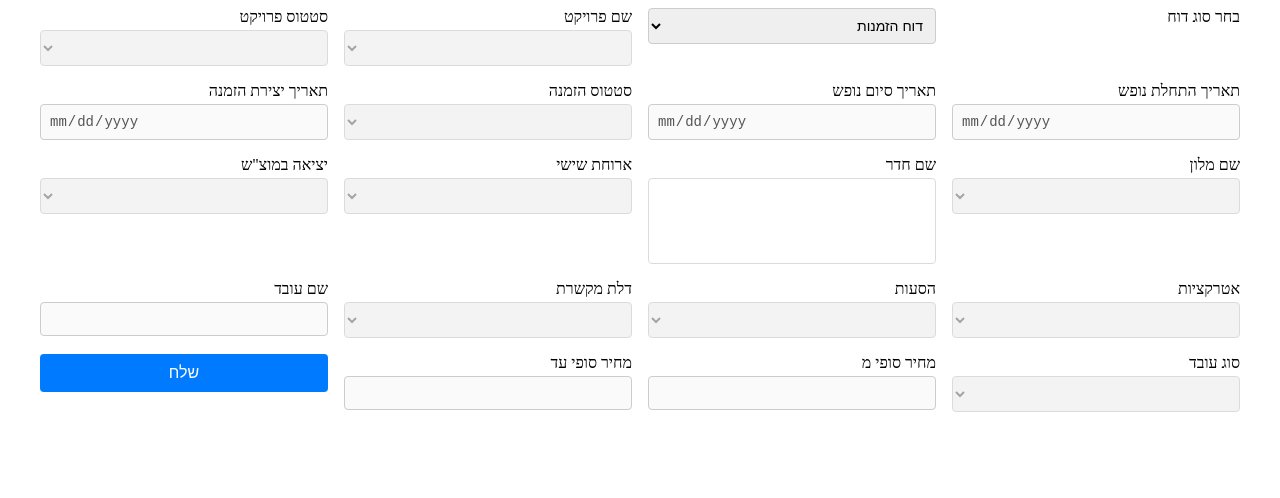
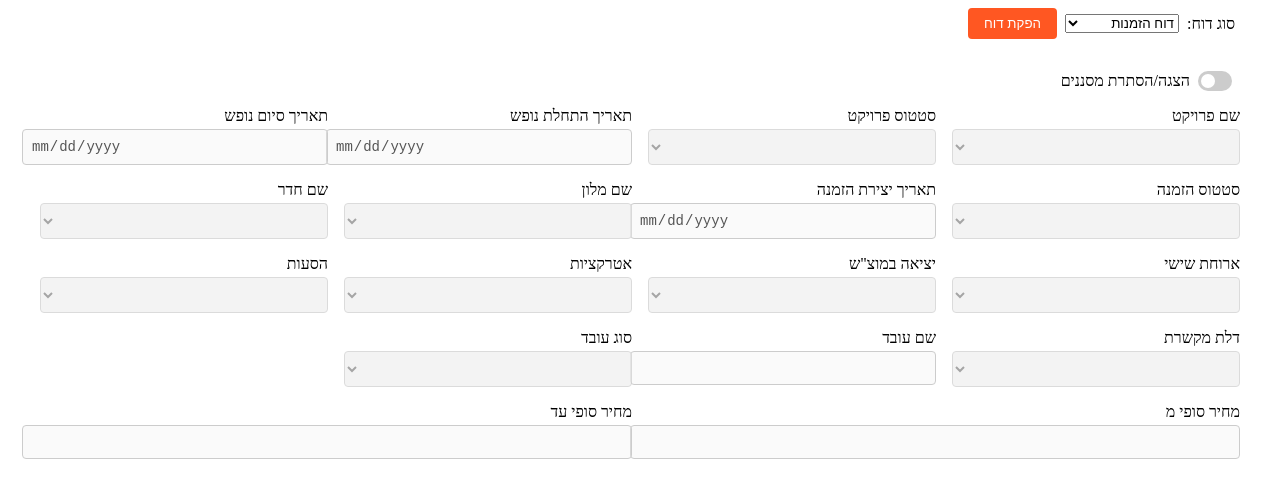
Before and after one commit to tomkedem/dynamic-filter-project, an Angular app: page / in a window 1280 px wide. Shown: the top 498 px of the page. Built offline with nearby package versions, Linux system fonts and the light colour scheme.

Commit message:
now it works

```diff
--- a/angular.json
+++ b/angular.json
@@ -98,5 +98,8 @@
         }
       }
     }
+  },
+  "cli": {
+    "analytics": false
   }
 }
--- a/src/app/Moduls/dynamic-form/dynamic-form.component.css
+++ b/src/app/Moduls/dynamic-form/dynamic-form.component.css
@@ -1,20 +1,45 @@
+/* General Form Layout */
 .dynamic-form {
   display: grid;
-    grid-template-columns: repeat(4, 1fr); /* Default: 4 columns */
-    grid-gap: 16px; /* Space between controls */
-    max-width: 1200px; /* Maximum form width */
+  grid-template-columns: repeat(4, 1fr); /* 4 columns of equal width */
+  grid-gap: 16px; /* Space between the grid items */
+  max-width: 1200px; /* Maximum width for the form */
   margin: auto; /* Center the form on the screen */
-    direction: rtl; /* Arrange controls from right to left */
+  direction: rtl; /* Right-to-left layout */
 }
 
 .form-control-group {
   display: flex;
   flex-direction: column;
+  grid-column: span 1; /* Default to full width unless specified */
+}
+
+/* Specific Styling for Half-Width Controls */
+
+.form-control-group.half-width {
+  grid-column: span 2; /* פקדים חצי רוחב */
+}
+
+.form-control-group.full-width {
+  grid-column: span 4; /* פקדים על כל הרוחב */
 }
 
 .form-control-group label {
   margin-bottom: 4px;
 }
+
+.form-control-group.span-1 {
+  grid-column: span 1;
+}
+
+.form-control-group.span-2 {
+  grid-column: span 2;
+}
+
+.form-control-group.span-4 {
+  grid-column: span 4;
+}
+
 
 .form-control-group input,
 .form-control-group select {
@@ -22,16 +47,15 @@
   border: 1px solid #ccc;
   border-radius: 4px;
   font-size: 14px;
+  width: 100%;
 }
 
-  button {
-    grid-column: span 4; /* Button takes full width */
-    padding: 10px 20px;
-    font-size: 16px;
-    background-color: #007bff;
+.btn-orange {
+  background-color: #ff5722; /* Orange background */
   color: white;
   border: none;
   border-radius: 4px;
+  padding: 8px 16px;
   cursor: pointer;
 }
 
@@ -40,23 +64,123 @@
   cursor: not-allowed;
 }
 
+/* Specific Styling for Report Type Group */
+.report-type-group {
+  display: flex;
+  flex-direction: row;
+  align-items: center;
+  justify-content: flex-end;
+  grid-column: span 4; /* Spanning all 4 columns */
+}
+
+.report-type-group label {
+  margin-left: 8px;
+}
+
+.report-type-select {
+  margin-left: 8px;
+  width: auto;
+}
+
+.report-btn {
+  margin-left: 16px;
+  background-color: #ff5722; /* Orange background */
+  color: white;
+  border: none;
+  border-radius: 4px;
+  padding: 8px 16px;
+  cursor: pointer;
+}
+
+
+/* Toggle Filters Group */
+.toggle-filters-group {
+  display: flex;
+  align-items: center;
+  justify-content: flex-start; /* Align to the start (left in RTL) */
+  grid-column: span 4; /* Spanning all 4 columns */
+  margin-top: 16px;
+}
+
+.switch {
+  margin-right: 8px; /* Space between the switch and label */
+  position: relative;
+  display: inline-block;
+  width: 34px;
+  height: 20px;
+}
+
+.filter-label {
+  margin-right: 8px; /* Add space between switch and label */
+}
+
+.switch input {
+  opacity: 0;
+  width: 0;
+  height: 0;
+}
+
+.slider {
+  position: absolute;
+  cursor: pointer;
+  top: 0;
+  left: 0;
+  right: 0;
+  bottom: 0;
+  background-color: #ccc;
+  transition: .4s;
+  border-radius: 34px;
+}
+
+.slider:before {
+  position: absolute;
+  content: "";
+  height: 14px;
+  width: 14px;
+  left: 3px;
+  bottom: 3px;
+  background-color: white;
+  transition: .4s;
+  border-radius: 50%;
+}
+
+input:checked + .slider {
+  background-color: #2196F3;
+}
+
+input:checked + .slider:before {
+  transform: translateX(14px);
+}
+
 /* Responsiveness */
 @media (max-width: 1024px) {
   .dynamic-form {
-      grid-template-columns: repeat(2, 1fr); /* Medium screens: 2 columns */
+    grid-template-columns: repeat(2, 1fr); /* 2 columns on medium screens */
   }
 
   button {
-      grid-column: span 2; /* Button takes full 2 columns */
+    grid-column: span 2; /* Button takes full width of 2 columns */
+  }
+
+  .report-type-group,
+  .toggle-filters-group {
+    flex-direction: column;
+    align-items: flex-start;
   }
 }
 
 @media (max-width: 600px) {
   .dynamic-form {
-      grid-template-columns: 1fr; /* Small screens: 1 column */
+    grid-template-columns: 1fr; /* 1 column on small screens */
   }
 
   button {
-      grid-column: span 1; /* Button takes full column */
+    grid-column: span 1; /* Button takes full width of 1 column */
+  }
+
+  .report-type-group,
+  .toggle-filters-group {
+    flex-direction: column;
+    align-items: flex-start;
   }
 }
--- a/src/app/Moduls/dynamic-form/dynamic-form.component.html
+++ b/src/app/Moduls/dynamic-form/dynamic-form.component.html
@@ -1,25 +1,34 @@
 <form [formGroup]="form" (ngSubmit)="onSubmit()" class="dynamic-form">
-   <!-- Report Type Selection -->
-    <label>בחר סוג דוח</label>
-    <div class="form-control-group">
-    <select formControlName="reportType" class="form-control">
+
+  <!-- Report Type Selection and Button -->
+<div class="report-container">
+  <div class="report-type-group">
+    <label>סוג דוח:</label>
+    <select formControlName="reportType" class="form-control report-type-select">
       <option [value]="reportTypes.Orders">דוח הזמנות</option>
       <option [value]="reportTypes.TransportationData">דוח נתוני הסעות</option>
       <option [value]="reportTypes.DummyReport">דוח דמה</option>
       <option [value]="reportTypes.TestReport">דוח בדיקה</option>
     </select>
-    @if (form.get('reportType')?.invalid && form.get('reportType')?.touched){
-      <div class="text-danger">
-          @if (form.get('reportType')?.errors?.['required']){
-            יש לבחור סוג דוח
-          }
-      </div>
-     }
-    </div>
+    <button type="button" class="btn btn-orange report-btn">הפקת דוח</button>
+  </div>
+</div>
 
+<!-- Toggle Switch for Filters -->
+<div class="toggle-filters-group">
+  <label class="switch">
+    <input type="checkbox" id="toggle-filters" (change)="toggleFilters()" />
+    <span class="slider round"></span>
+  </label>
+  <label for="toggle-filters" class="filter-label">הצגה/הסתרת מסננים</label>
+</div>
+
+@if(controlsVisible){
   <!-- Dynamic Controls -->
   @for (control of controls; track control) {
-    <div class="form-control-group">
+
+    <div class="form-control-group"  [ngClass]="{'half-width': control.gridColumn === 'span 2'}">
+
       <label>{{ control.label }}</label>
       <ng-container [ngSwitch]="control.type">
 
@@ -75,9 +84,9 @@
               @if(form.get(control.controlName)?.errors?.['required']){
                   שדה חובה
               }
-            <div *ngIf="form.get(control.controlName)?.errors?.['min']">
-              הערך צריך להיות גדול מ-{{ form.get(control.controlName)?.errors?.['min']?.min }}
-            </div>
+              @if(form.get(control.controlName)?.errors?.['min']){
+              // הערך צריך להיות גדול מ-{{ form.get(control.controlName)?.errors?.['min']?.min }}
+              }
           </div>
           }
       }
@@ -102,7 +111,5 @@
     </ng-container>
    </div>
   }
-  <div class="form-control-group">
-    <button type="submit" class="btn btn-primary" [disabled]="form.invalid">שלח</button>
-  </div>
+}
 </form>
--- a/src/app/Moduls/dynamic-form/dynamic-form.component.ts
+++ b/src/app/Moduls/dynamic-form/dynamic-form.component.ts
@@ -19,6 +19,8 @@ interface Control {
   dependsOn?: string;
   options?: any[];
   order?: number;
+  cssClass?: string;  // Add gridColumn property here
+  gridColumn?: string;  // Add gridColumn property here
 }
 
 @Component({
@@ -30,6 +32,7 @@ interface Control {
 })
 export class DynamicFormComponent implements OnInit {
   form: FormGroup;
+  controlsVisible = true; // This variable tracks the visibility of the controls
   controls: Control[] = [];
   reportTypes = ReportType;
 
@@ -37,6 +40,9 @@ export class DynamicFormComponent implements OnInit {
     this.form = this.fb.group({});
   }
 
+  toggleFilters(): void {
+    this.controlsVisible = !this.controlsVisible;
+  }
   ngOnInit(): void {
     // Initialize form with a report type selection control
     this.form.addControl('reportType', this.fb.control({ value: '', disabled: false }, Validators.required));
@@ -64,11 +70,32 @@ export class DynamicFormComponent implements OnInit {
   }
 
 
+  // loadFormControls(controls: Control[]): void {
+  //   controls.forEach(control => {
+  //     const validators = this.buildValidators(control.validators || {});
+  //     const formControl = this.fb.control({ value: '', disabled: true }, validators);
+  //     this.form.addControl(control.controlName, formControl);
+
+  //     // Handle dependent controls
+  //     if (control.dependsOn) {
+  //       this.form.get(control.dependsOn)?.valueChanges.subscribe(selectedValue => {
+  //         this.loadDependentOptions(control, selectedValue);
+  //       });
+  //     }
+  //   });
+  // }
   loadFormControls(controls: Control[]): void {
     controls.forEach(control => {
         const validators = this.buildValidators(control.validators || {});
         const formControl = this.fb.control({ value: '', disabled: true }, validators);
+
         this.form.addControl(control.controlName, formControl);
+
+        // Create a dynamic class for grid layout
+        const formGroupClass = control.gridColumn ? `form-control-group ${control.gridColumn}` : 'form-control-group';
+
+        // Set the class dynamically
+        control['cssClass'] = formGroupClass;
 
         // Handle dependent controls
         if (control.dependsOn) {
```
Also changed, not shown: src/assets/mock-data/reports-schema.json (+20 -3 lines). Lines whose indentation alone changed are shown as unchanged.
